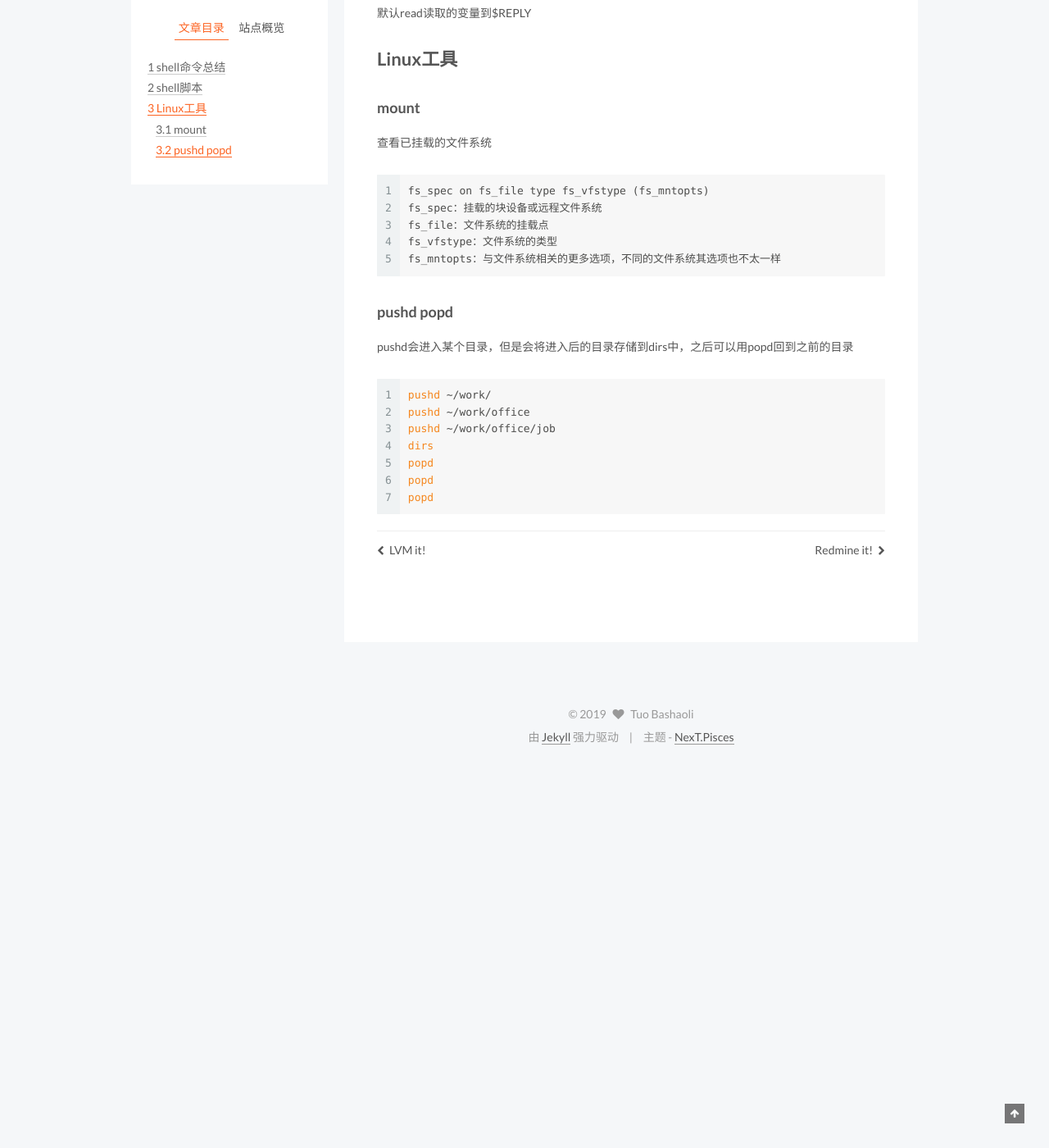
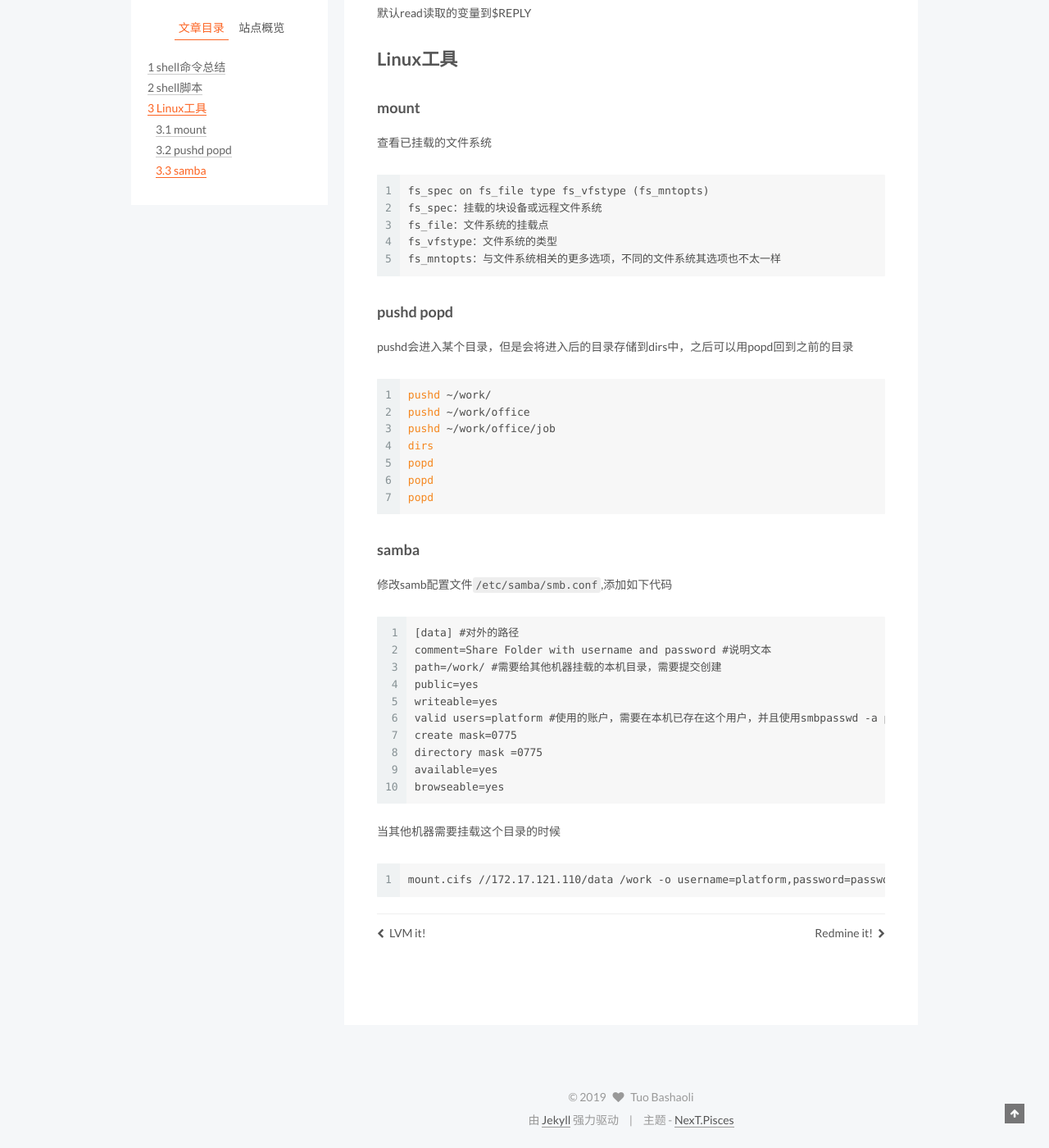
Before and after one commit to tuobashaoli/tuobashaoli.github.io, a Jekyll site: the page built from _posts/2019-04-06-shell.markdown, in a window 1280 px wide and 1400 px high, scrolled down 5542 px. Shown: the whole window at 82% size. Built offline with Jekyll 4.4.1, drawn with Linux system fonts in a browser that asks for light colours; comment, search, counter and statistics services are not loaded; before the commit the page ends 6475 px from its top, so only the background shows below that.

Commit message:
update shell

````diff
--- a/_posts/2019-04-06-shell.markdown
+++ b/_posts/2019-04-06-shell.markdown
@@ -268,3 +268,26 @@ popd
 popd
 popd
 ```
+
+### samba
+
+修改samb配置文件`/etc/samba/smb.conf`,添加如下代码
+
+```
+[data] #对外的路径
+comment=Share Folder with username and password #说明文本
+path=/work/ #需要给其他机器挂载的本机目录，需要提交创建
+public=yes
+writeable=yes
+valid users=platform #使用的账户，需要在本机已存在这个用户，并且使用smbpasswd -a platform将这个用户添加到samba用户列表中
+create mask=0775
+directory mask =0775
+available=yes
+browseable=yes
+```
+
+当其他机器需要挂载这个目录的时候
+
+```
+mount.cifs //172.17.121.110/data /work -o username=platform,password=passwd
+```
````
